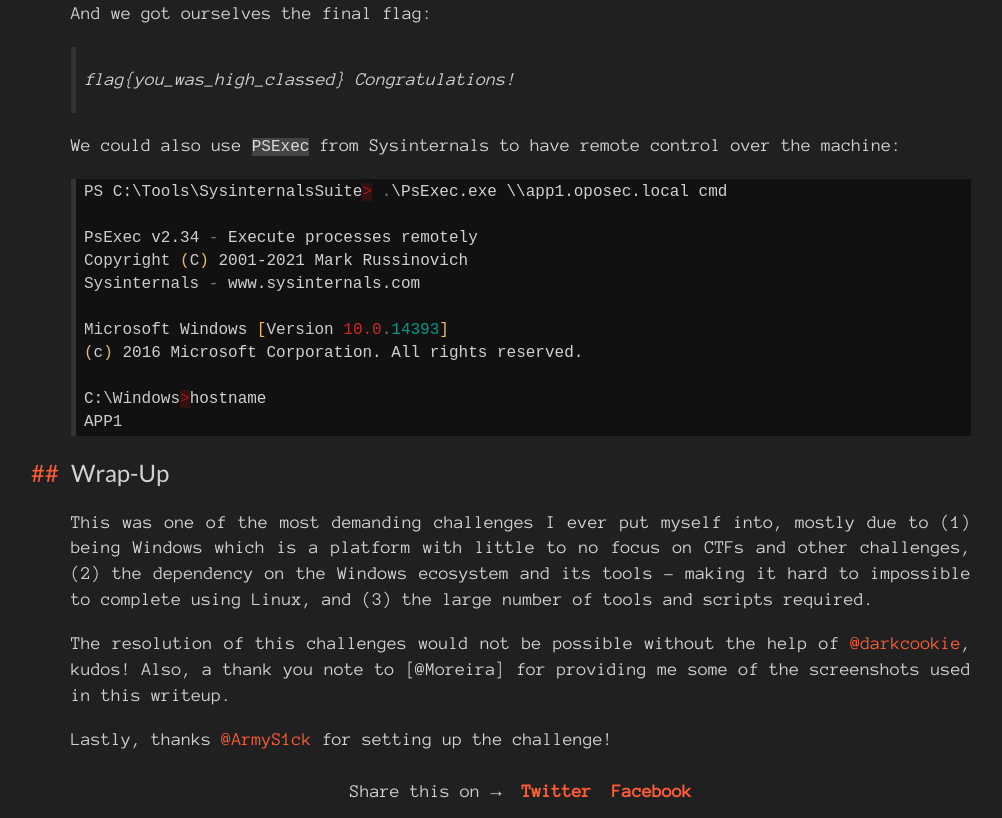
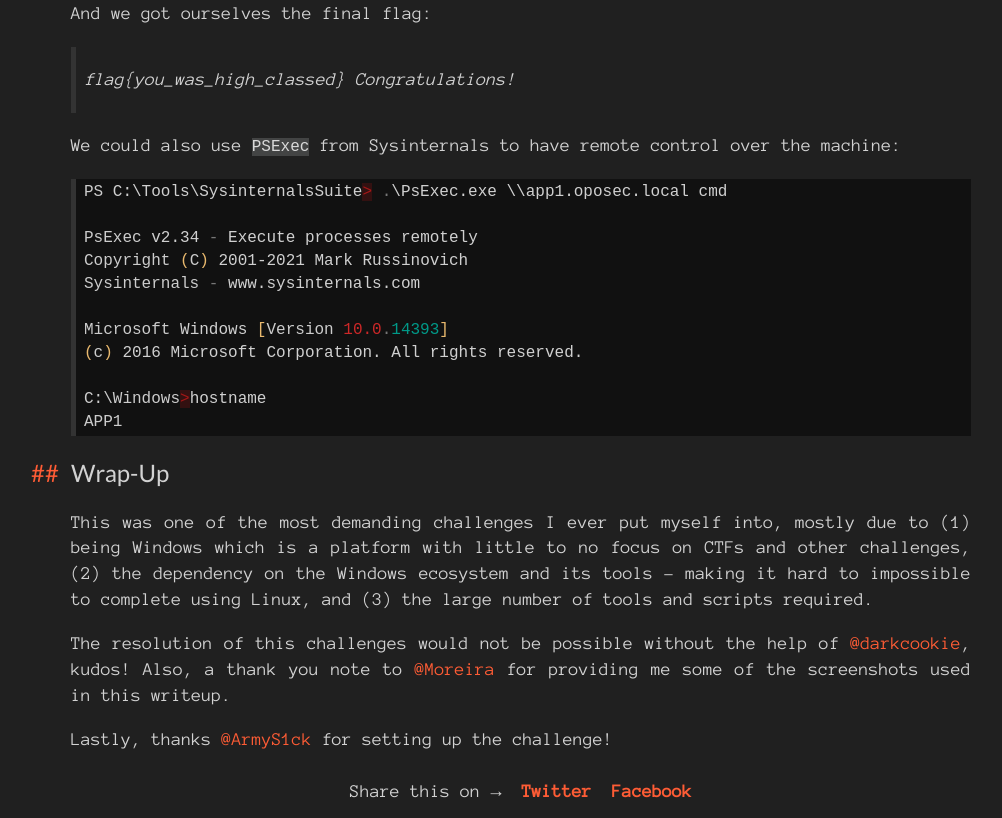
Before and after one commit to jpdias/jpdias.github.io, a Jekyll site: the page built from _posts/2021-06-30-intro-to-ad-challenge.md, in a window 1280 px wide and 900 px high, scrolled down 14578 px, cut to the strip 0-818 px from the top of the window. Shown: the whole strip, without its empty margins (119-1121 px from the left). Built offline with Jekyll 4.4.1, drawn with Linux system fonts in a browser that asks for light colours; nearby versions of some CDN libraries; part of the change alters nothing that is shown.

```diff
--- a/_posts/2021-06-30-intro-to-ad-challenge.md
+++ b/_posts/2021-06-30-intro-to-ad-challenge.md
@@ -383,6 +383,6 @@ APP1
 
 This was one of the most demanding challenges I ever put myself into, mostly due to (1) being Windows which is a platform with little to no focus on CTFs and other challenges, (2) the dependency on the Windows ecosystem and its tools -- making it hard to impossible to complete using Linux, and (3) the large number of tools and scripts required.
 
-The resolution of this challenges would not be possible without the help of [@darkcookie](https://twitter.com/Pedro_SEC_R), kudos! Also, a thank you note to [@Moreira] for providing me some of the screenshots used in this writeup.
+The resolution of this challenges would not be possible without the help of [@darkcookie](https://twitter.com/Pedro_SEC_R), kudos! Also, a thank you note to [@Moreira](https://twitter.com/moreiranf) for providing me some of the screenshots used in this writeup.
 
 Lastly, thanks [@ArmyS1ck]( https://twitter.com/ArmyS1ck) for setting up the challenge!
```
